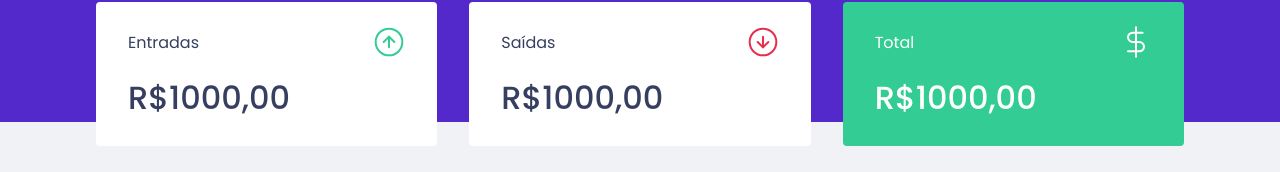
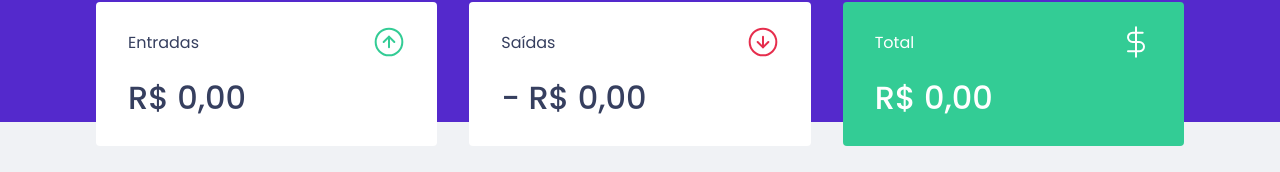
Before and after one commit to felipecechin/ignite-reactjs, a React (Create React App) app in the folder dtmoney/: page / in a window 1280 px wide. Shown: the part 150-322 px from the top of the page. Built offline with nearby package versions, Linux system fonts and the light colour scheme; no server answers; what miragejs would draw is missing.

Commit message:
dtmoney concluded

```diff
--- a/dtmoney/src/App.tsx
+++ b/dtmoney/src/App.tsx
@@ -4,7 +4,7 @@ import Modal from 'react-modal';
 import { GlobalStyle } from "./styles/global";
 import { useState } from "react";
 import { NewTransactionModal } from "./components/NewTransactionModal";
-import { TransactionsProvider } from "./TransactionsContext";
+import { TransactionsProvider } from "./hooks/useTransactions";
 
 Modal.setAppElement('#root');
 
--- a/dtmoney/src/components/NewTransactionModal/index.tsx
+++ b/dtmoney/src/components/NewTransactionModal/index.tsx
@@ -3,8 +3,8 @@ import { Container, TransactionTypeContainer, RadioBox } from "./styles";
 import closeImg from '../../assets/close.svg';
 import incomeImg from '../../assets/income.svg';
 import outcomeImg from '../../assets/outcome.svg';
-import React, { FormEvent, useContext, useState } from "react";
-import { TransactionsContext } from "../../TransactionsContext";
+import React, { FormEvent, useState } from "react";
+import {useTransactions} from '../../hooks/useTransactions';
 
 interface NewTransactionModalProps {
     isOpen: boolean;
@@ -16,17 +16,23 @@ export function NewTransactionModal({ isOpen, onRequestClose }: NewTransactionMo
     const [amount, setAmount] = useState(0);
     const [category, setCategory] = useState('');
     const [type, setType] = useState('deposit');
-    const { createTransaction } = useContext(TransactionsContext);
+    const { createTransaction } = useTransactions();
 
-    function handleCreateNewTransaction(event: FormEvent) {
+    async function handleCreateNewTransaction(event: FormEvent) {
         event.preventDefault();
 
-        createTransaction({
+        await createTransaction({
             title,
             amount,
             category,
             type
         })
+
+        setTitle('');
+        setAmount(0);
+        setCategory('');
+        setType('deposit');
+        onRequestClose();
     }
 
     return (
--- a/dtmoney/src/components/Summary/index.tsx
+++ b/dtmoney/src/components/Summary/index.tsx
@@ -2,13 +2,22 @@ import { Container } from "./styles";
 import incomeImg from '../../assets/income.svg';
 import outcomeImg from '../../assets/outcome.svg';
 import total from '../../assets/total.svg'
-import { TransactionsContext } from "../../TransactionsContext";
-import { useContext } from "react";
+import { useTransactions } from "../../hooks/useTransactions";
 
 export function Summary() {
-    const { transactions } = useContext(TransactionsContext);
+    const { transactions } = useTransactions();
 
-    console.log(transactions);
+    const summary = transactions.reduce((acc, transaction) => {
+        if (transaction.type === 'deposit') {
+            acc.deposits += transaction.amount;
+            acc.total += transaction.amount;
+        } else {
+            acc.withdraws += transaction.amount;
+            acc.total -= transaction.amount;
+        }
+
+        return acc;
+    }, {deposits: 0, withdraws: 0, total: 0})
 
     return (
         <Container>
@@ -18,7 +27,10 @@ export function Summary() {
                     <img src={incomeImg} alt="Entradas" />
                 </header>
                 <strong>
-                    R$1000,00
+                {new Intl.NumberFormat('pt-BR', {
+                                    style: 'currency',
+                                    currency: 'BRL'
+                }).format(summary.deposits)}
                 </strong>
             </div>
             <div>
@@ -27,7 +39,10 @@ export function Summary() {
                     <img src={outcomeImg} alt="Saídas" />
                 </header>
                 <strong>
-                    R$1000,00
+                    - {new Intl.NumberFormat('pt-BR', {
+                                    style: 'currency',
+                                    currency: 'BRL'
+                        }).format(summary.withdraws)}
                 </strong>
             </div>
             <div className="highlight-background">
@@ -36,7 +51,10 @@ export function Summary() {
                     <img src={total} alt="Total" />
                 </header>
                 <strong>
-                    R$1000,00
+                    {new Intl.NumberFormat('pt-BR', {
+                                    style: 'currency',
+                                    currency: 'BRL'
+                    }).format(summary.total)}
                 </strong>
             </div>
         </Container>
--- a/dtmoney/src/components/TransactionsTable/index.tsx
+++ b/dtmoney/src/components/TransactionsTable/index.tsx
@@ -1,9 +1,8 @@
-import { useContext } from "react";
-import { TransactionsContext } from "../../TransactionsContext";
+import { useTransactions } from "../../hooks/useTransactions";
 import { Container } from "./styles";
 
 export function TransactionsTable() {
-    const { transactions } = useContext(TransactionsContext);
+    const { transactions } = useTransactions();
 
     return (
         <Container>
--- a/dtmoney/src/TransactionsContext.tsx
+++ b/dtmoney/src/hooks/useTransactions.tsx
@@ -1,5 +1,5 @@
-import { createContext, ReactNode, useEffect, useState } from "react";
-import { api } from "./services/api";
+import { createContext, ReactNode, useContext, useEffect, useState } from "react";
+import { api } from "../services/api";
 
 
 interface Transaction {
@@ -19,10 +19,10 @@ interface TransactionsProviderProps {
 
 interface TransactionsContextData {
     transactions: Transaction[];
-    createTransaction: (transaction: TransactionInput) => void;
+    createTransaction: (transaction: TransactionInput) => Promise<void>;
 }
 
-export const TransactionsContext = createContext<TransactionsContextData>({} as TransactionsContextData);
+const TransactionsContext = createContext<TransactionsContextData>({} as TransactionsContextData);
 
 
 export function TransactionsProvider({ children }: TransactionsProviderProps) {
@@ -33,8 +33,16 @@ export function TransactionsProvider({ children }: TransactionsProviderProps) {
             .then(response => setTransactions(response.data.transactions))
     }, [])
 
-    function createTransaction(transaction: TransactionInput) {
-        api.post('/transactions', transaction);
+    async function createTransaction(transactionInput: TransactionInput) {
+        const response = await api.post('/transactions', {
+            ...transactionInput,
+            createdAt: new Date()
+        });
+        const {transaction} = response.data;
+        setTransactions([
+            ...transactions,
+            transaction
+        ])
     }
 
     return (
@@ -43,3 +51,8 @@ export function TransactionsProvider({ children }: TransactionsProviderProps) {
         </TransactionsContext.Provider>
     )
 }
+
+export function useTransactions() {
+    const context = useContext(TransactionsContext);
+    return context;
+}
```
Also changed, not shown: 1 other file (tests, documents, lock files or other folders).
